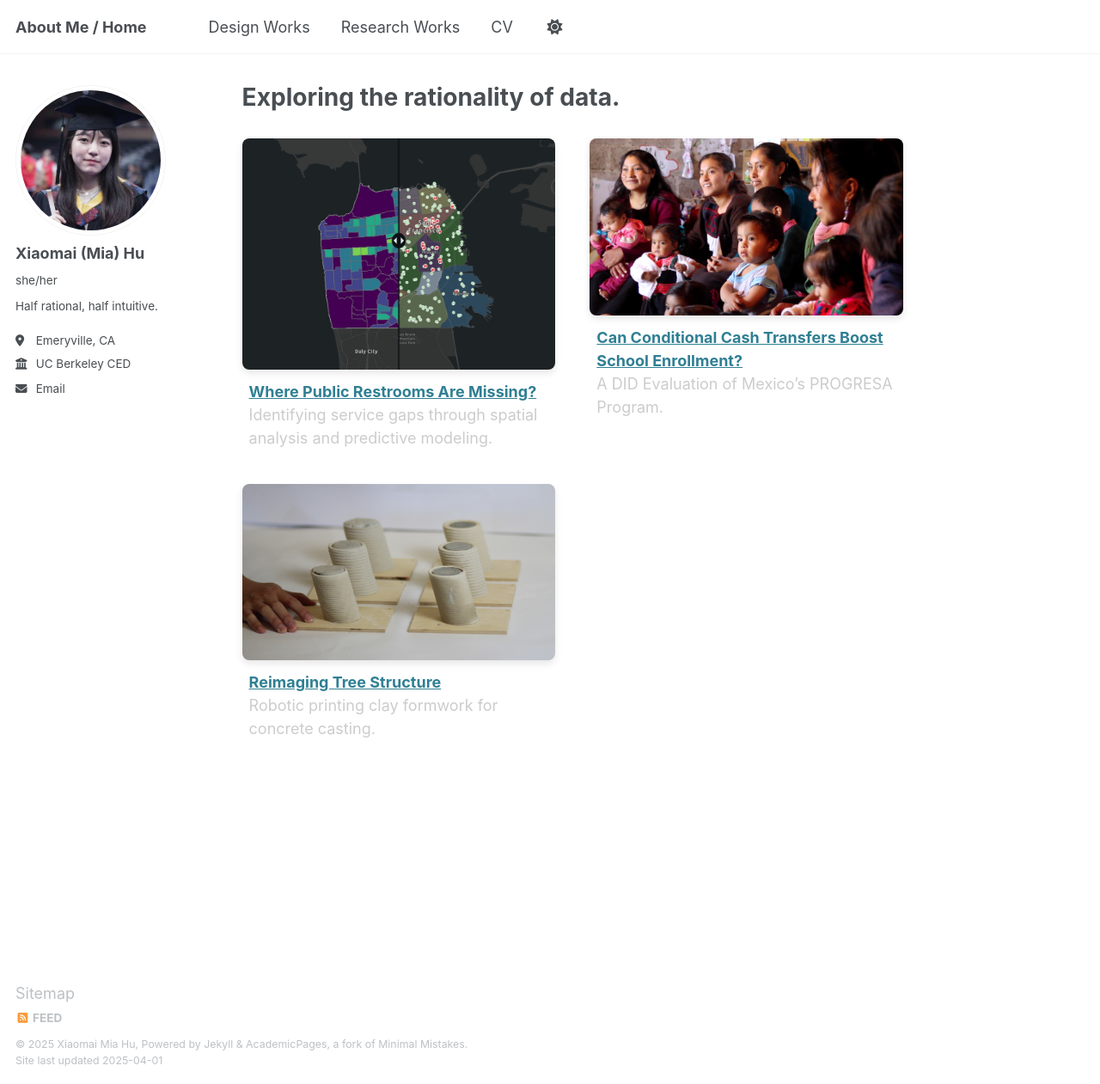
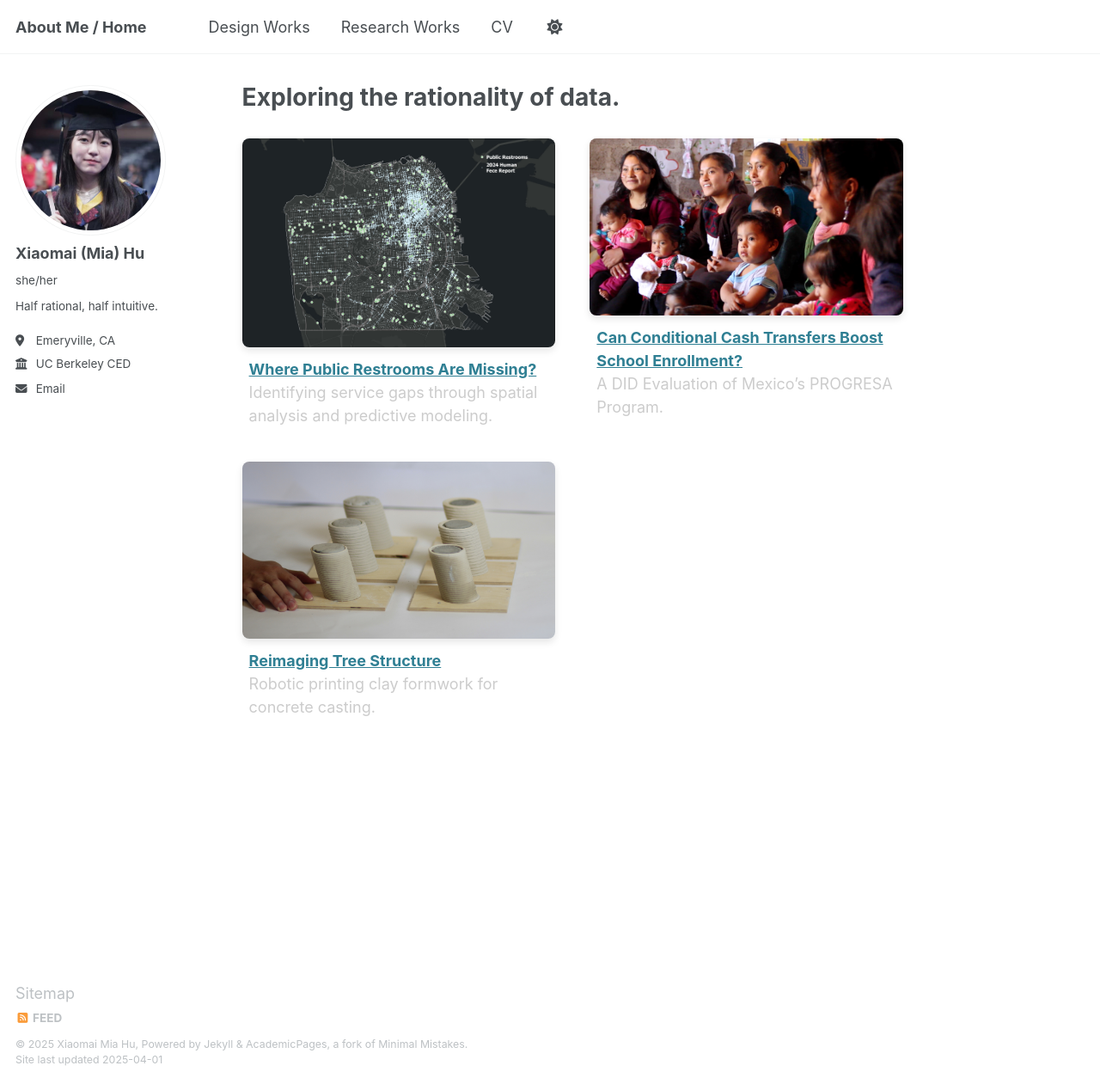
Before and after one commit to XiaomaiHu/mia_portfolio, a Jekyll site: the page built from _pages/Research_Works.html, in a window 1280 px wide and 1261 px high. Shown: the whole window at 86% size. Built offline with Jekyll 4.4.1, drawn with Linux system fonts in a browser that asks for light colours.

Commit message:
更新restroom项目照片

```diff
--- a/_pages/Research_Works.html
+++ b/_pages/Research_Works.html
@@ -12,7 +12,7 @@ author_profile: true
   <!-- 研究项目 1 -->
   <div class="project-block">
     <a href="https://storymaps.arcgis.com/stories/416c5f5969eb49fea7e8400ea8b01f6c" target="_blank">
-      <img src="{{ site.baseurl }}/images/ResearchWorks/Public_Restroom.png" alt="Restroom Research" />
+      <img src="{{ site.baseurl }}/images/ResearchWorks/Public_Restroom.jpg" alt="Restroom Research" />
     </a>
     <div class="project-text">
       <p>
```
Also changed, not shown: images/ResearchWorks/Public_Restroom.jpg (added).
